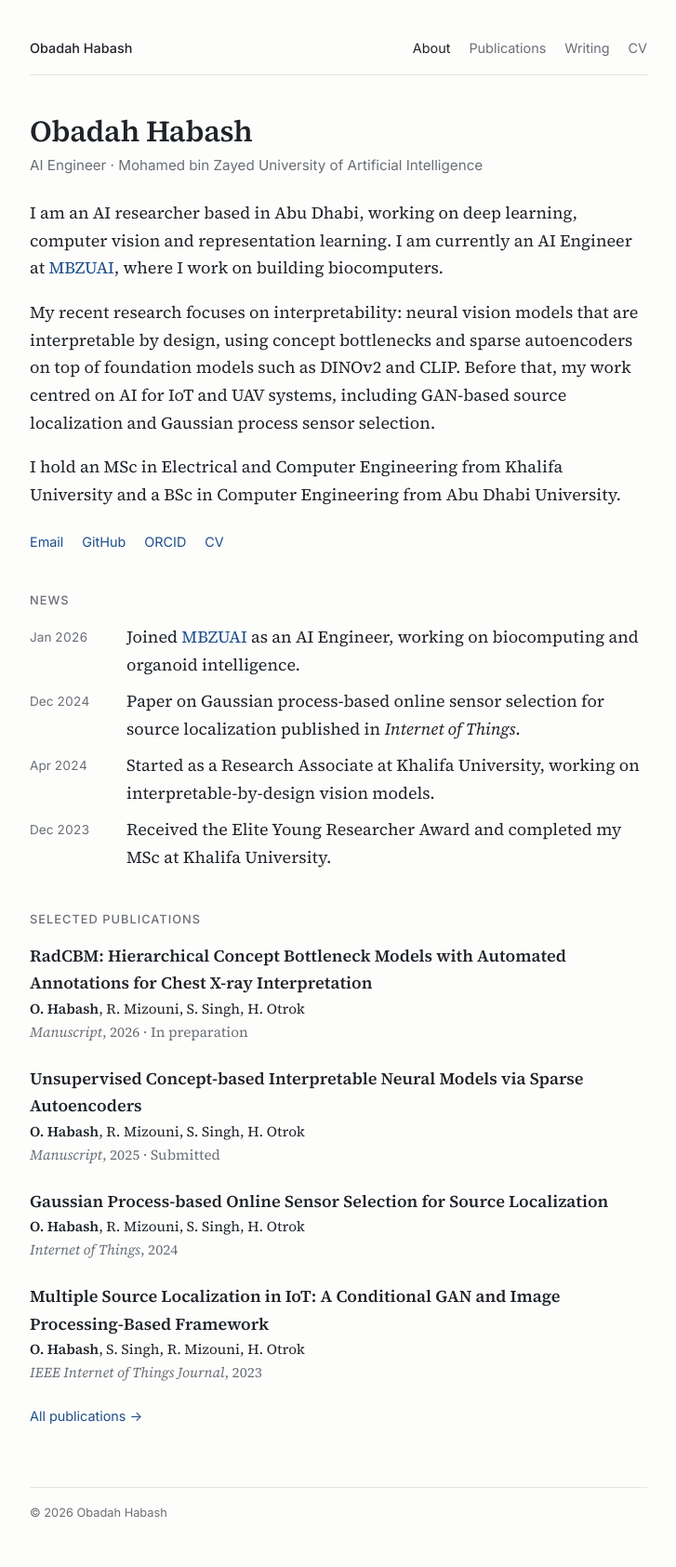
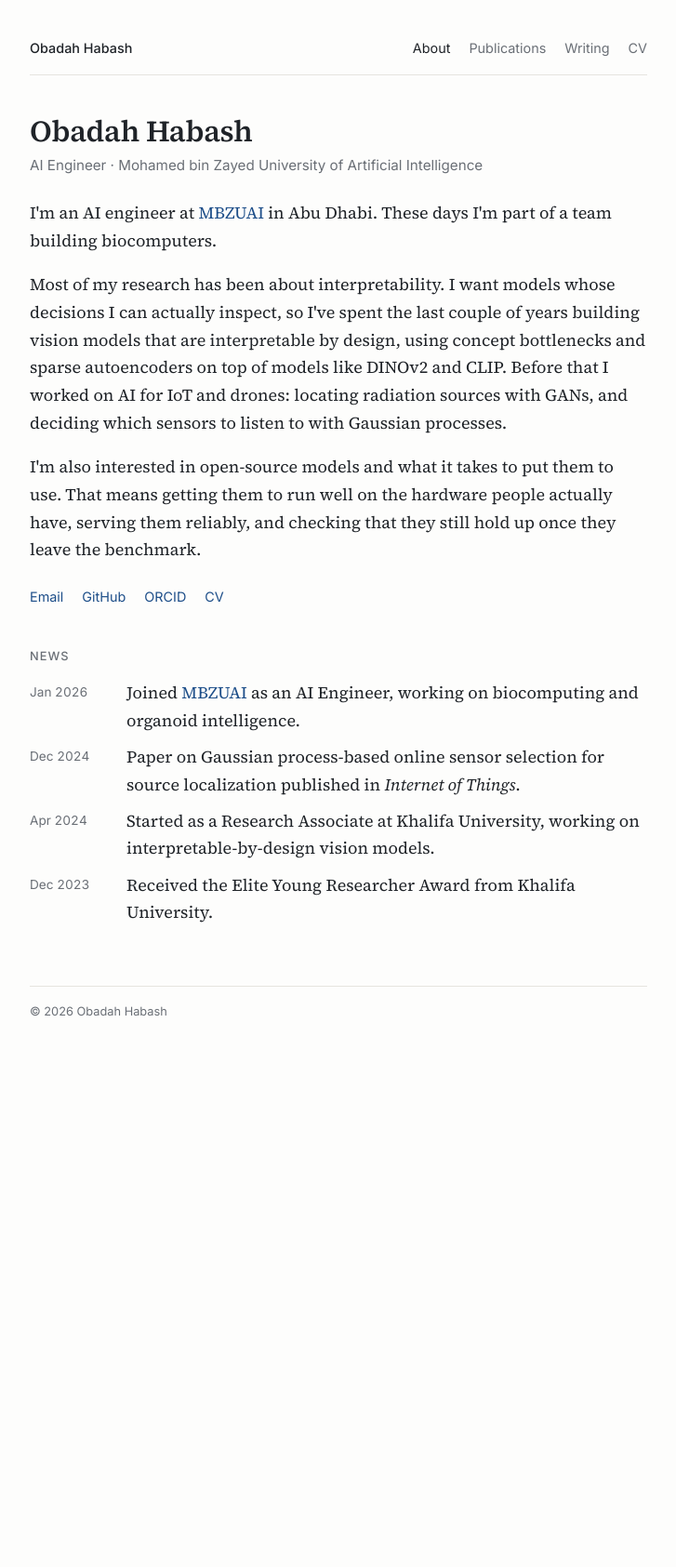
Before and after one commit to obadahmh/obadahmh.github.io, a Jekyll site: the page built from index.md, in a window 1280 px wide. Shown: the whole page at 93% size, without its empty margins (276-1003 px from the left). Built offline with Jekyll 4.4.1, drawn with Linux system fonts in a browser that asks for light colours; after the commit the page ends 1146 px from its top, so only the background shows below that.

Commit message:
Rewrite About in first person, use MBZUAI email, keep publications on their own page
Co-Authored-By: Claude Opus 5.5 (1M context) <noreply@anthropic.com>
Claude-Session: https://claude.ai/code/session_01L2JhkBPjUxNyyKZPgutSAx

```diff
--- a/_config.yml
+++ b/_config.yml
@@ -4,7 +4,7 @@ description: AI researcher working on interpretable deep learning, computer visi
 author:
   name: Obadah Habash
   pub_name: "O. Habash"   # how your name appears in author lists (bolded)
-  email: obadah.habash@outlook.com
+  email: obadah.habash@mbzuai.ac.ae
   github: obadahmh
   scholar: ""        # Google Scholar profile URL
   linkedin: ""       # LinkedIn profile URL
--- a/_data/news.yml
+++ b/_data/news.yml
@@ -6,4 +6,4 @@
 - date: 2024-04-01
   text: "Started as a Research Associate at Khalifa University, working on interpretable-by-design vision models."
 - date: 2023-12-01
-  text: "Received the Elite Young Researcher Award and completed my MSc at Khalifa University."
+  text: "Received the Elite Young Researcher Award from Khalifa University."
--- a/_data/publications.yml
+++ b/_data/publications.yml
@@ -1,4 +1,4 @@
-# Publications, newest first. `selected: true` shows it on the home page.
+# Publications, newest first. Shown on the Publications page.
 # Optional per entry: `url` (links the title) and `links` (list of {name, url}, e.g. PDF, arXiv, Code, DOI).
 - title: "RadCBM: Hierarchical Concept Bottleneck Models with Automated Annotations for Chest X-ray Interpretation"
   authors: "O. Habash, R. Mizouni, S. Singh, H. Otrok"
--- a/index.md
+++ b/index.md
@@ -7,11 +7,11 @@ title: About
     <h1 class="name">{{ site.author.name }}</h1>
     <p class="role">AI Engineer &middot; Mohamed bin Zayed University of Artificial Intelligence</p>
 
-    <p>I am an AI researcher based in Abu Dhabi, working on deep learning, computer vision and representation learning. I am currently an AI Engineer at <a href="https://mbzuai.ac.ae">MBZUAI</a>, where I work on building biocomputers.</p>
+    <p>I'm an AI engineer at <a href="https://mbzuai.ac.ae">MBZUAI</a> in Abu Dhabi. These days I'm part of a team building biocomputers.</p>
 
-    <p>My recent research focuses on interpretability: neural vision models that are interpretable by design, using concept bottlenecks and sparse autoencoders on top of foundation models such as DINOv2 and CLIP. Before that, my work centred on AI for IoT and UAV systems, including GAN-based source localization and Gaussian process sensor selection.</p>
+    <p>Most of my research has been about interpretability. I want models whose decisions I can actually inspect, so I've spent the last couple of years building vision models that are interpretable by design, using concept bottlenecks and sparse autoencoders on top of models like DINOv2 and CLIP. Before that I worked on AI for IoT and drones: locating radiation sources with GANs, and deciding which sensors to listen to with Gaussian processes.</p>
 
-    <p>I hold an MSc in Electrical and Computer Engineering from Khalifa University and a BSc in Computer Engineering from Abu Dhabi University.</p>
+    <p>I'm also interested in open-source models and what it takes to put them to use. That means getting them to run well on the hardware people actually have, serving them reliably, and checking that they still hold up once they leave the benchmark.</p>
 
     {% include links.html %}
   </div>
@@ -26,15 +26,6 @@ title: About
   </ul>
 </section>
 
-<section>
-  <h2>Selected publications</h2>
-  <ul class="pubs">
-    {%- for pub in site.data.publications %}{% if pub.selected %}
-    {% include publication.html pub=pub %}
-    {%- endif %}{% endfor %}
-  </ul>
-  <p class="more"><a href="{{ '/publications/' | relative_url }}">All publications &rarr;</a></p>
-</section>
 
 {%- if site.posts.size > 0 %}
 <section>
```
Also changed, not shown: README.md.
